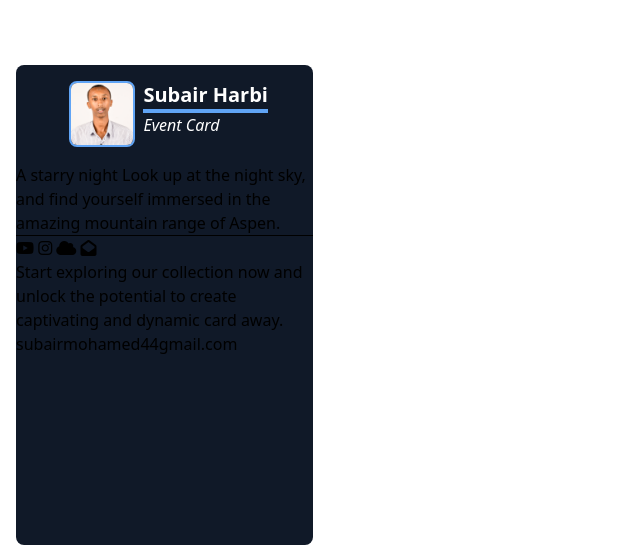
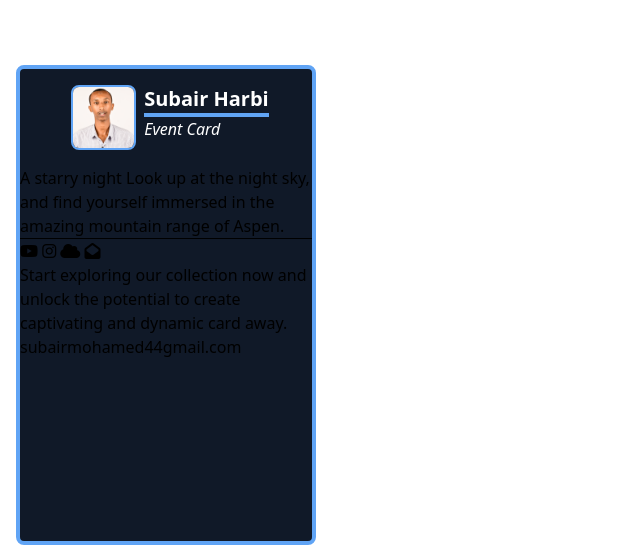
Before and after one commit to SubairMohamed/Cards-Design, a website: page src/index.html in a window 1280 px wide. Shown: the part 419-973 px from the top of the page, 0-640 px from the left. Drawn offline with Linux system fonts and the light colour scheme.

Commit message:
well-found-all

```diff
--- a/scss/main.scss
+++ b/scss/main.scss
@@ -29,6 +29,7 @@
     width: 35%;
     height: 60vh;
     background: #101928;
+    border: 4px solid #60A4F5;
 }
 
 #card-head img {
```
Also changed, not shown: dist/CSS/main.CSS/main.css, 1 other file.
